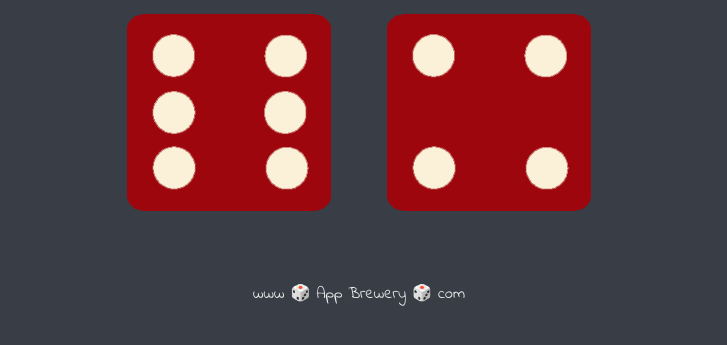
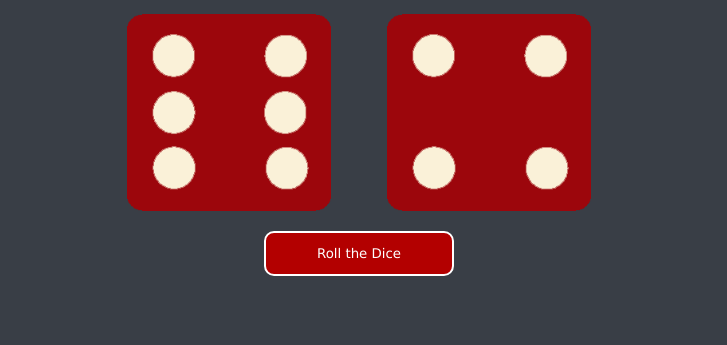
Before and after one commit to Khush2809/Dice-game, a plain HTML site: page index.html in a window 1280 px wide. Shown: the part 321-666 px from the top of the page, without its empty margins (281-1008 px from the left). Drawn offline with Linux system fonts and the light colour scheme.

Commit message:
Updated a button and its functioning

```diff
--- a/index.html
+++ b/index.html
@@ -2,7 +2,7 @@
 <html lang="en" dir="ltr">
   <head>
     <meta charset="utf-8">
-    <title>Dicee</title>
+    <title>Dice Game</title>
     <link rel="stylesheet" href="styles.css">
     <link href="https://fonts.googleapis.com/css?family=Indie+Flower|Lobster" rel="stylesheet">
   </head>
@@ -24,10 +24,9 @@
 
     </div>
 
-
+    <div class="roll-button">
+      <button>Roll the Dice</button>  </div>
   </body>
 <script src="./index.js"></script>
-  <footer>
-    www 🎲 App Brewery 🎲 com
-  </footer>
+
 </html>
--- a/index.js
+++ b/index.js
@@ -20,3 +20,9 @@ else if(randomNumber1 < randomNumber2){
 else{
     document.querySelector("h1").innerHTML= "It's a Draw"
 }
+
+document.querySelector("button").addEventListener("click", refreshPage)
+
+function refreshPage(){
+    document. location. reload();
+}
--- a/styles.css
+++ b/styles.css
@@ -32,10 +32,21 @@ img {
   width: 80%;
 }
 
-footer {
-  margin-top: 5%;
-  color: #EEEEEE;
+.roll-button {
+  margin-top: 1%;
+  /* background-color: red; */
+  color: white;
+  border-radius: 2%;
   text-align: center;
   font-family: 'Indie Flower', cursive;
 
 }
+button{
+  background-color: #b30000;
+  color: white;
+  border-radius: 10px;
+  border: 2px solid white;
+  width: 15%;
+  font-family: 'Lucida Sans', 'Lucida Sans Regular', 'Lucida Grande', 'Lucida Sans Unicode', Geneva, Verdana, sans-serif;
+  padding: 1%;
+}
```
